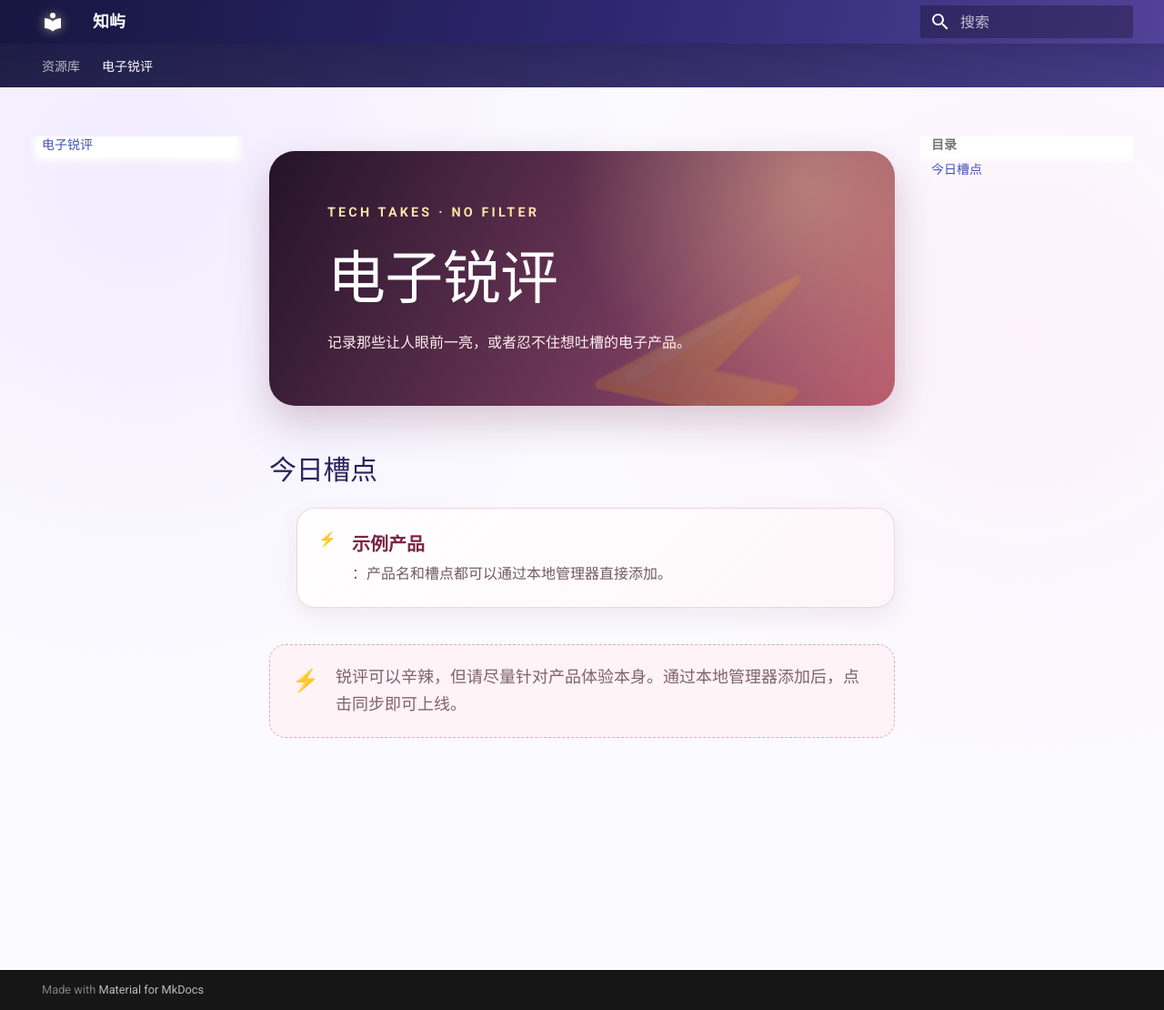
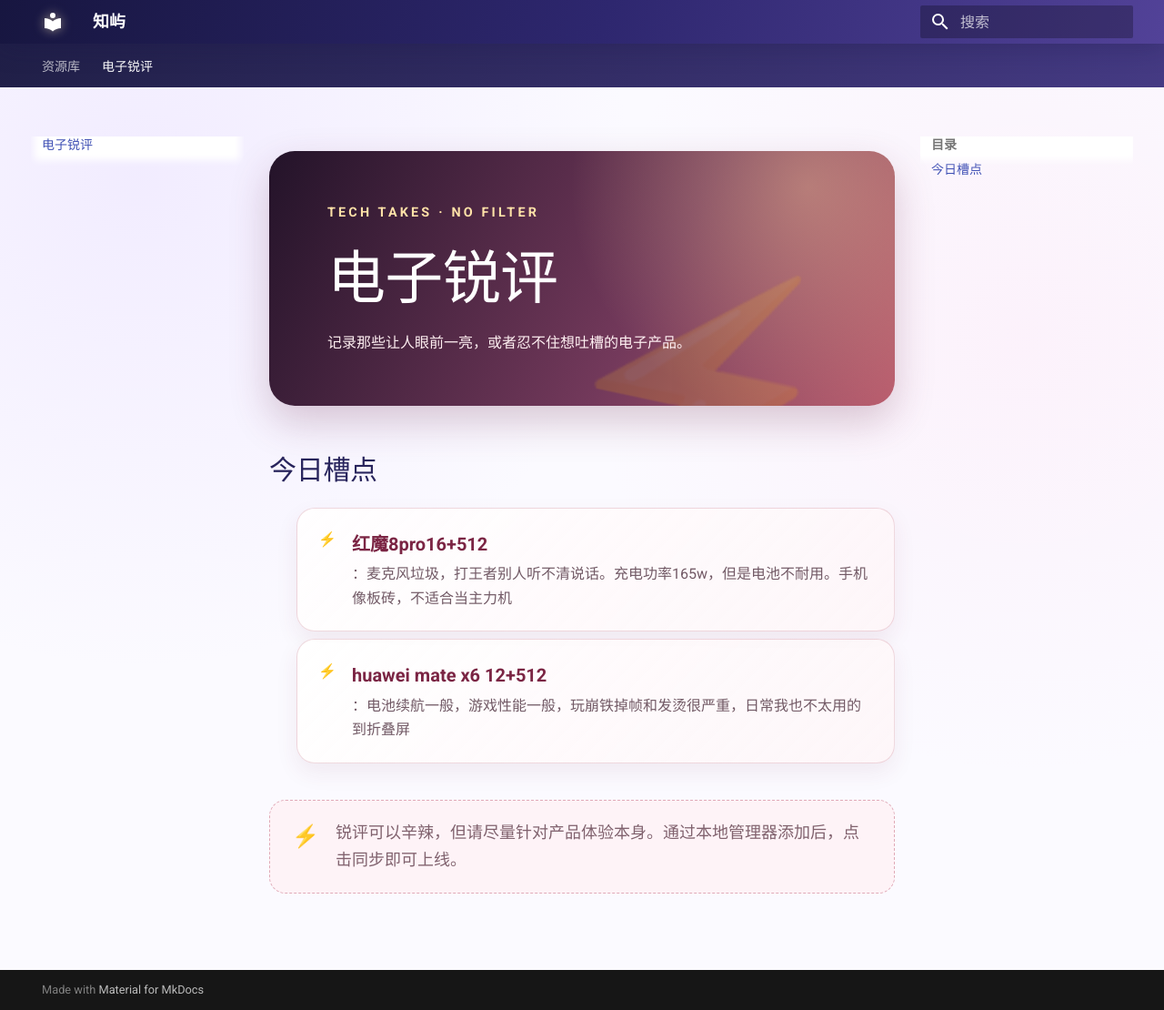
Before and after one commit to yybss149/yybss149.github.io, an MkDocs documentation site: the page built from docs/reviews/index.md, in a window 1280 px wide and 1110 px high. Shown: the whole window at 91% size. Built offline with MkDocs 1.6.1 and Material for MkDocs 9.7.7, drawn with Linux system fonts in a browser that asks for light colours.

Commit message:
Update site content

```diff
--- a/docs/reviews/index.md
+++ b/docs/reviews/index.md
@@ -12,7 +12,8 @@
 
 <!-- REVIEW_MANAGER_START -->
 
-- **示例产品**：产品名和槽点都可以通过本地管理器直接添加。
+- **红魔8pro16+512**：麦克风垃圾，打王者别人听不清说话。充电功率165w，但是电池不耐用。手机像板砖，不适合当主力机
+- **huawei mate x6 12+512**：电池续航一般，游戏性能一般，玩崩铁掉帧和发烫很严重，日常我也不太用的到折叠屏
 
 <!-- REVIEW_MANAGER_END -->
 
```
